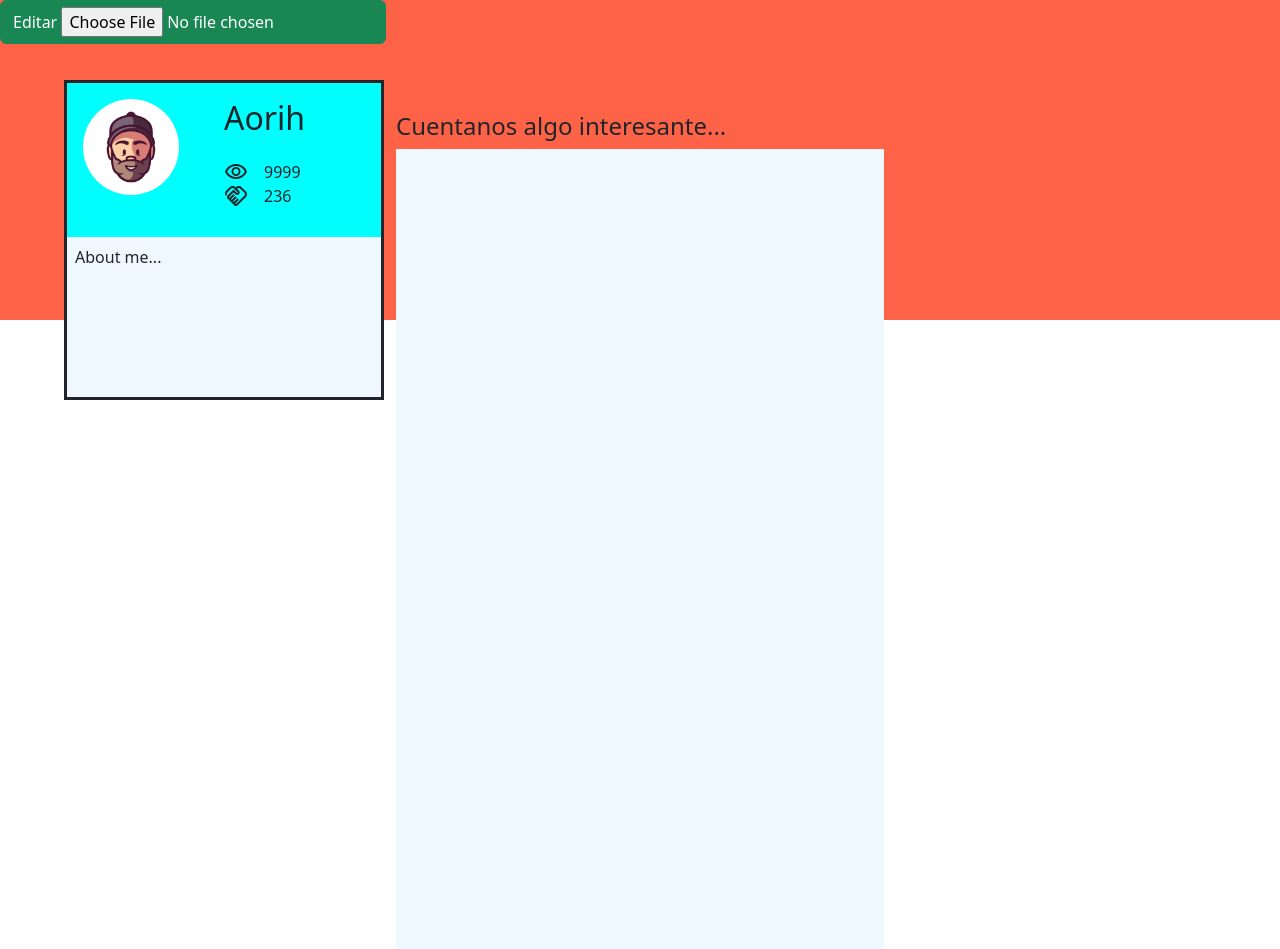
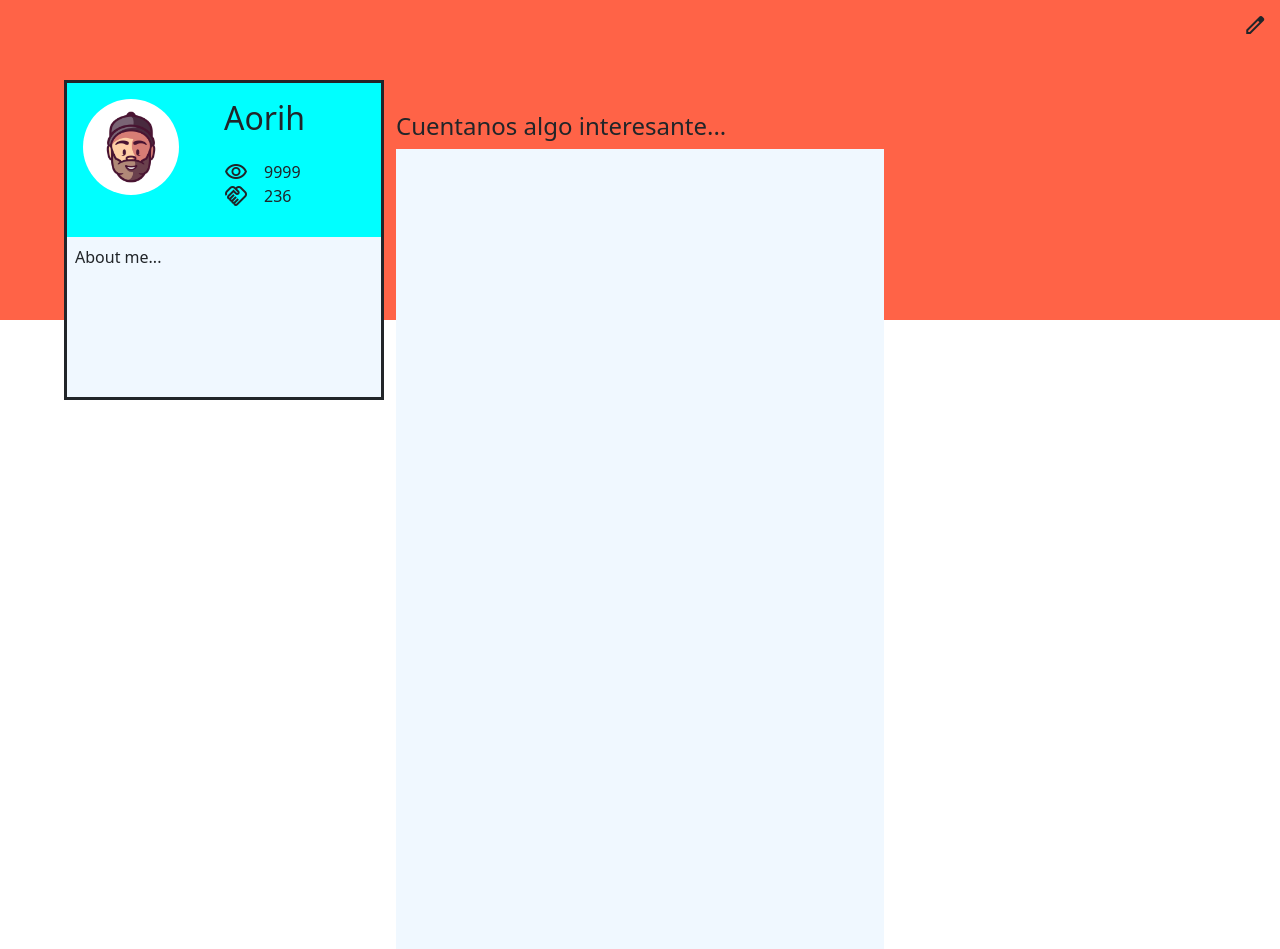
Before and after one commit to Aorih/feep, an Angular app: page /feed in a window 1280 px wide. Built offline with nearby package versions, Linux system fonts and the light colour scheme.

Commit message:
feat: Svg icon for edit banner background button

```diff
--- a/src/app/feed/feed.component.css
+++ b/src/app/feed/feed.component.css
@@ -9,3 +9,14 @@ textarea{
     background-color: tomato;
     z-index: -1;
 }
+
+input[type="file"]{
+    display: none;
+}
+
+.changeBannerButton{
+    position: absolute;
+    cursor: pointer;
+    right: 1%;
+    top: 4%;
+}
--- a/src/app/feed/feed.component.html
+++ b/src/app/feed/feed.component.html
@@ -1,8 +1,12 @@
+<link rel="stylesheet" href="https://fonts.googleapis.com/css2?family=Material+Symbols+Outlined:opsz,wght,FILL,GRAD@48,400,0,0" />
+
 <div class="banner fixed-top" #banner>
-    <button class="btn btn-success btn-file">
-        Editar
-        <input type="file" (change)="changeBanner($event)">
-    </button>
+    <input type="file" id="changeBanner" (change)="changeBanner($event)">
+    <label class="changeBannerButton" for="changeBanner">
+        <span class="material-symbols-outlined" for="changeBanner">
+            edit
+        </span>
+    </label>
 </div>
 <app-profile-card></app-profile-card>
 <app-main></app-main>
--- a/src/app/feed/feed.component.ts
+++ b/src/app/feed/feed.component.ts
@@ -16,15 +16,12 @@ export class FeedComponent implements OnInit {
 
   changeBanner(event:any){
 
-    console.log("entro al metodo")
     if(!event.target.files[0] || event.target.files[0].length == 0){
-      console.log("entro al primer if")
       return;
     }
 
     let mimeType = event.target.files[0].type;
     if(mimeType.match(/image\/*/) == null){
-      console.log("entro al segundo if")
       return;
     }
 
@@ -32,8 +29,7 @@ export class FeedComponent implements OnInit {
     reader.readAsDataURL(event.target.files[0]);
     reader.onload = (_event) => {
       this.url = reader.result;
-      console.log(this.url);
-      this.banner.nativeElement.style.backgroundImage='url(' + this.url + ')';
+      this.banner.nativeElement.style.backgroundImage=`url(${this.url})`;
     }
 
   }
```
